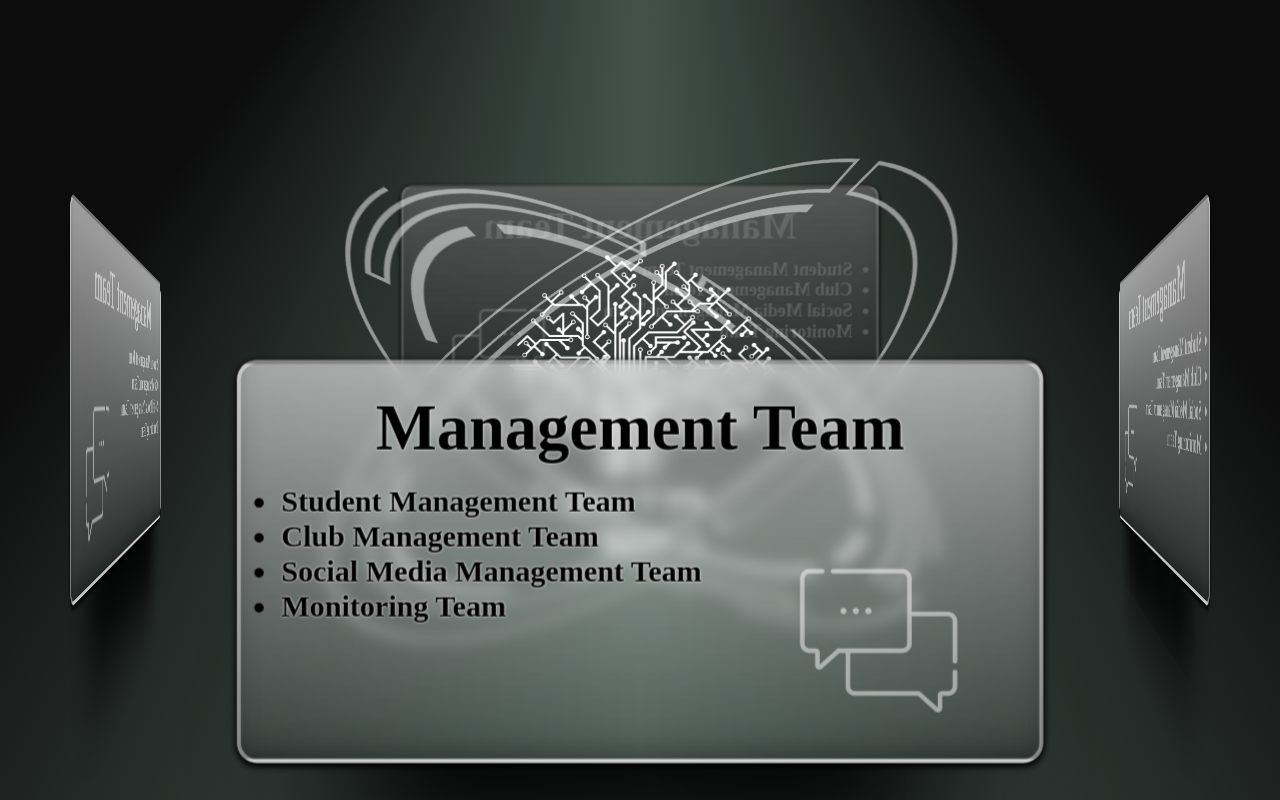
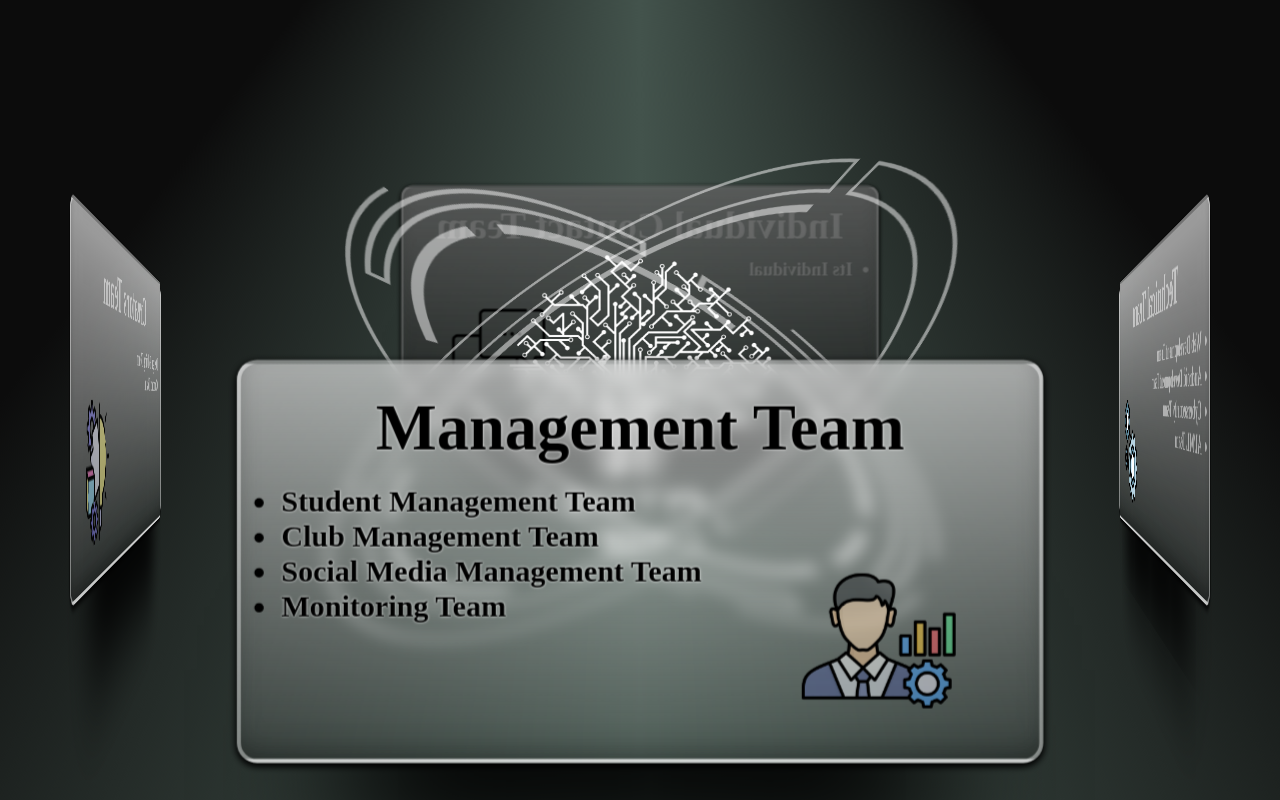
Before and after one commit to TarushGupta23/iota, a plain HTML site: page index.html in a window 1280 px wide. Drawn offline with Linux system fonts and the light colour scheme.

Commit message:
data finalised

```diff
--- a/index.html
+++ b/index.html
@@ -17,19 +17,19 @@
         <img src="./res/logo_outer_circle.png" alt="" class="outerCircle">
     </div>
     <div class="box left">
-        <img src="res/chat-2.png" alt="Your Image" />
-        <img src="res/chat-3.png" alt="Your Image" />
-        <h1>Management Team</h1>
+        <img src="res/settings.png" alt="Your Image" />
+        <img src="res/settings-2.png" alt="Your Image" />
+        <h1>Technical Team</h1>
         <ol>
-            <li>Student Management Team</li>
-            <li>Club Management Team</li>
-            <li>Social Media Management Team</li>
-            <li>Monitoring Team</li>
+            <li>Web Development Team</li>
+            <li>Android Development Team</li>
+            <li>Cybersecurity Team</li>
+            <li>AI/ML Team</li>
         </ol>
     </div>
     <div class="box front">
-        <img src="res/chat-2.png" alt="Your Image" />
-        <img src="res/chat-3.png" alt="Your Image" />
+        <img src="res/manager-1.png" alt="Your Image" />
+        <img src="res/manager-2.png" alt="Your Image" />
         <h1>Management Team</h1>
         <ol>
             <li>Student Management Team</li>
@@ -39,25 +39,20 @@
         </ol>
     </div>
     <div class="box right">
-        <img src="res/chat-2.png" alt="Your Image" />
-        <img src="res/chat-3.png" alt="Your Image" />
-        <h1>Management Team</h1>
+        <img src="res/creator-1.png" alt="Your Image" />
+        <img src="res/creator-2.png" alt="Your Image" />
+        <h1>Creators Team</h1>
         <ol>
-            <li>Student Management Team</li>
-            <li>Club Management Team</li>
-            <li>Social Media Management Team</li>
-            <li>Monitoring Team</li>
+            <li>Design Editing Team</li>
+            <li>Contact Team</li>
         </ol>
     </div>
     <div class="box back">
         <img src="res/chat-2.png" alt="Your Image" />
         <img src="res/chat-3.png" alt="Your Image" />
-        <h1>Management Team</h1>
+        <h1>Individual Contact Team</h1>
         <ol>
-            <li>Student Management Team</li>
-            <li>Club Management Team</li>
-            <li>Social Media Management Team</li>
-            <li>Monitoring Team</li>
+            <li>Its Individual</li>
         </ol>
     </div>
 </div>
--- a/style/style.css
+++ b/style/style.css
@@ -96,11 +96,11 @@
     left: 70%;
     height: 40%;
     z-index: -1;
-    filter: opacity(0.5) invert(1);
+    /* filter: opacity(0.5) invert(1); */
 }
 
 .box img:nth-child(2) {
-    filter: opacity(0) invert(0);
+    filter: opacity(0.5) invert(0);
 }
 
 
```
Also changed, not shown: res/creator-1.png (renamed from res/idea_3234971.png), res/creator-2.png (renamed from res/idea_3234972.png), res/manager-1.png (renamed from res/consultant_9750835.png), res/manager-2.png (renamed from res/consultant_9750884.png).
